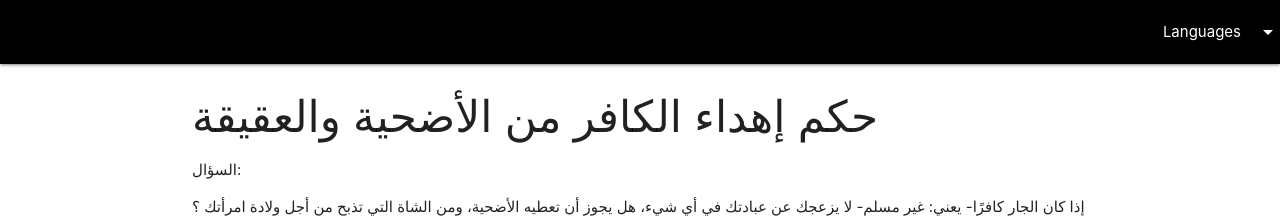
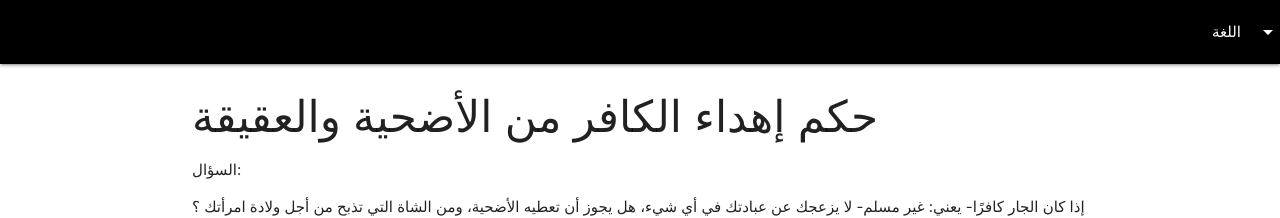
Before and after one commit to alsalafiyyah/alifta, a Jekyll site: the page built from _posts/ar/2020-07-27-ruling-on-giving-kafir-udhiyah.md, in a window 1280 px wide. Shown: the top 218 px of the page. Built offline with Jekyll 4.4.1, drawn with Linux system fonts in a browser that asks for light colours.

Commit message:
Update post.html

```diff
--- a/_layouts/post.html
+++ b/_layouts/post.html
@@ -29,7 +29,7 @@ layout: default
   <nav class="nav-extended">
     <div class="nav-wrapper nav-wrapper-custom black center">
      <a href="{{ site.url }}" class="sidenav-trigger"><i class="material-icons left">keyboard_backspace</i></a>
-      <a class="dropdown-trigger right" href="#!" data-target="dropdown1">Languages<i class="material-icons right">arrow_drop_down</i></a>
+      <a class="dropdown-trigger right" href="#!" data-target="dropdown1">{{ site.data.locales[page.locale].post.language }}<i class="material-icons right">arrow_drop_down</i></a>
   </div>
  </nav>
 </div>
```
